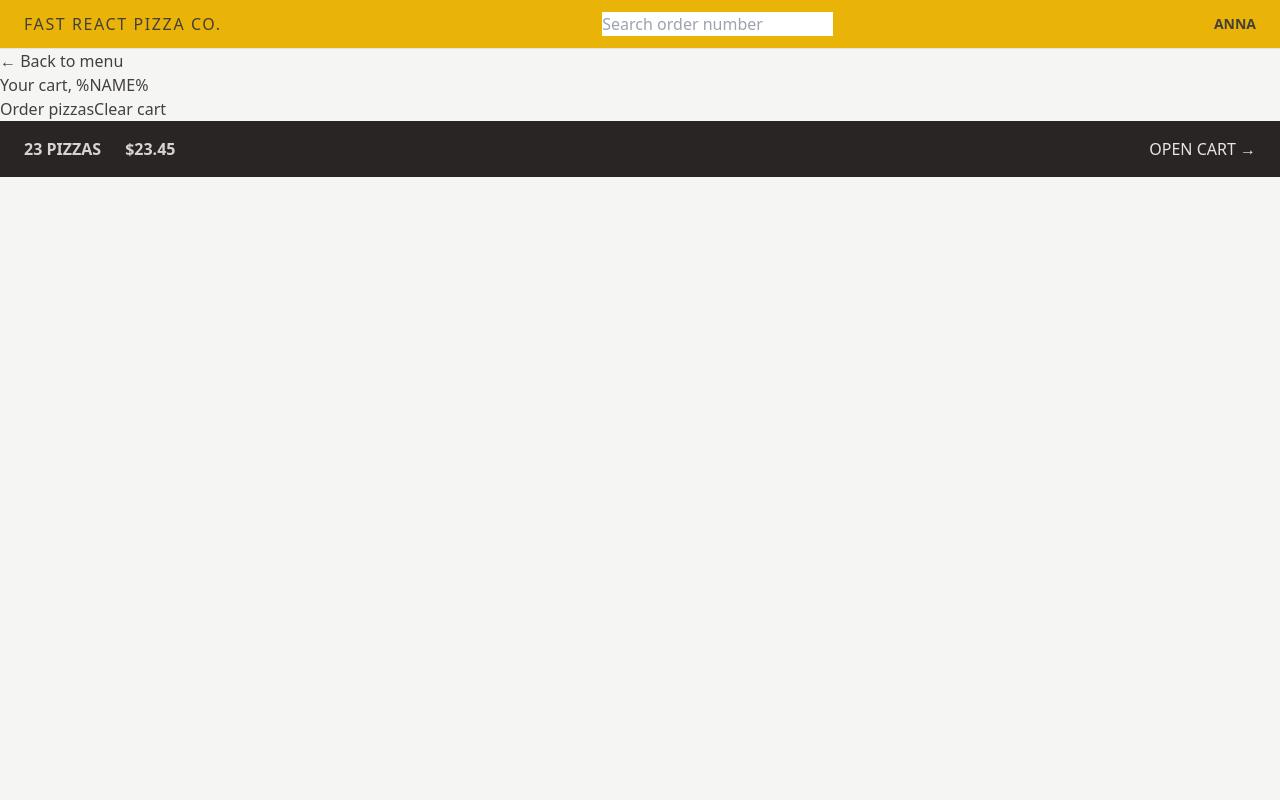
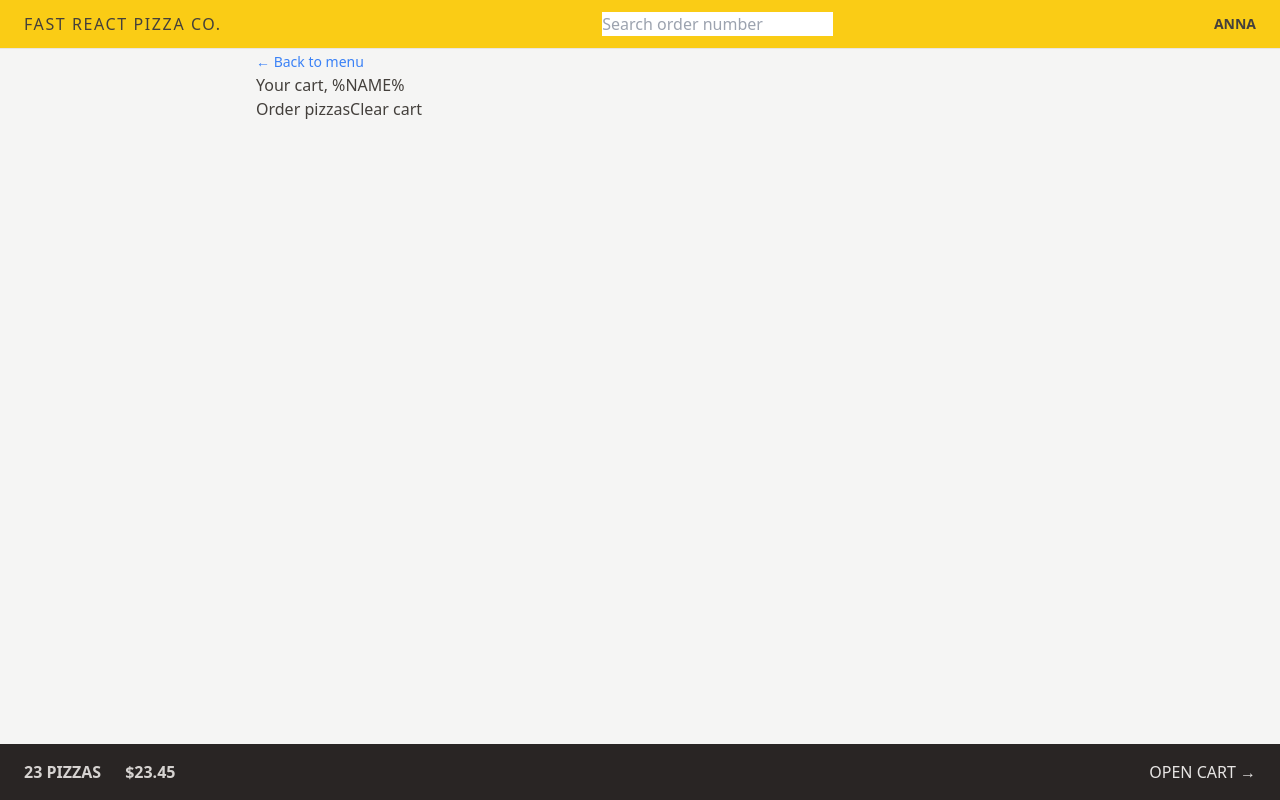
Before and after one commit to AnnaKilchytska/fast-react-pizza, a React (Vite) app: page /cart in a window 1280 px wide. Built offline with nearby package versions, Linux system fonts and the light colour scheme.

Commit message:
add grid and some buttons style within tailwind

```diff
--- a/src/features/cart/Cart.jsx
+++ b/src/features/cart/Cart.jsx
@@ -29,7 +29,12 @@
 
   return (
     <div>
-      <Link to="/menu">&larr; Back to menu</Link>
+      <Link
+        to="/menu"
+        className="text-sm text-blue-500 hover:text-blue-600 hover:underline"
+      >
+        &larr; Back to menu
+      </Link>
 
       <h2>Your cart, %NAME%</h2>
 
--- a/src/features/order/CreateOrder.jsx
+++ b/src/features/order/CreateOrder.jsx
@@ -1,31 +1,31 @@
-import { useState } from "react";
-import { Form, redirect, useActionData, useNavigation } from "react-router-dom";
-import { createOrder } from "../../services/apiRestaurant";
+import { useState } from 'react';
+import { Form, redirect, useActionData, useNavigation } from 'react-router-dom';
+import { createOrder } from '../../services/apiRestaurant';
 
 // https://uibakery.io/regex-library/phone-number
 const isValidPhone = (str) =>
   /^\+?\d{1,4}?[-.\s]?\(?\d{1,3}?\)?[-.\s]?\d{1,4}[-.\s]?\d{1,4}[-.\s]?\d{1,9}$/.test(
-    str
+    str,
   );
 
 const fakeCart = [
   {
     pizzaId: 12,
-    name: "Mediterranean",
+    name: 'Mediterranean',
     quantity: 2,
     unitPrice: 16,
     totalPrice: 32,
   },
   {
     pizzaId: 6,
-    name: "Vegetale",
+    name: 'Vegetale',
     quantity: 1,
     unitPrice: 13,
     totalPrice: 13,
   },
   {
     pizzaId: 11,
-    name: "Spinach and Mushroom",
+    name: 'Spinach and Mushroom',
     quantity: 1,
     unitPrice: 15,
     totalPrice: 15,
@@ -34,7 +34,7 @@
 
 function CreateOrder() {
   const navigation = useNavigation();
-  const isSubmitting = navigation.state === "submitting";
+  const isSubmitting = navigation.state === 'submitting';
   // const [withPriority, setWithPriority] = useState(false);
   const formErrors = useActionData();
 
@@ -78,8 +78,11 @@
 
         <div>
           <input type="hidden" name="cart" value={JSON.stringify(cart)} />
-          <button disabled={isSubmitting}>
-            {isSubmitting ? "Plasing order..." : "Order now"}
+          <button
+            disabled={isSubmitting}
+            className="inline-block rounded-full bg-yellow-400 px-4 py-3 font-semibold uppercase tracking-wide text-stone-800 transition-colors hover:bg-yellow-300 focus:bg-yellow-300 focus:outline-none focus:ring focus:ring-yellow-300 focus:ring-offset-2 disabled:cursor-not-allowed"
+          >
+            {isSubmitting ? 'Plasing order...' : 'Order now'}
           </button>
         </div>
       </Form>
@@ -95,13 +98,13 @@
   const order = {
     ...data,
     cart: JSON.parse(data.cart),
-    priority: data.priority === "on",
+    priority: data.priority === 'on',
   };
 
   const errors = {};
   if (!isValidPhone(order.phone))
     errors.phone =
-      "Please, give us your correct phone number. We might need it to call you.";
+      'Please, give us your correct phone number. We might need it to call you.';
   if (Object.keys(errors).length > 0) return errors;
 
   const newOrder = await createOrder(order);
--- a/src/ui/AppLayout.jsx
+++ b/src/ui/AppLayout.jsx
@@ -1,21 +1,23 @@
-import Header from "./Header";
-import CartOverview from "../features/cart/CartOverview";
-import { Outlet, useNavigation } from "react-router-dom";
-import Loader from "./Loader";
+import Header from './Header';
+import CartOverview from '../features/cart/CartOverview';
+import { Outlet, useNavigation } from 'react-router-dom';
+import Loader from './Loader';
 
 export default function AppLayout() {
   const navigation = useNavigation();
-  const isLoading = navigation.state === "loading";
+  const isLoading = navigation.state === 'loading';
 
   return (
-    <div className="layout">
+    <div className="grid h-screen grid-rows-[auto_1fr_auto]">
       {isLoading && <Loader />}
 
       <Header />
 
-      <main>
-        <Outlet />
-      </main>
+      <div className="overflow-scroll">
+        <main className="mx-auto max-w-3xl ">
+          <Outlet />
+        </main>
+      </div>
 
       <CartOverview />
     </div>
--- a/src/ui/Header.jsx
+++ b/src/ui/Header.jsx
@@ -4,7 +4,7 @@
 
 export default function Header() {
   return (
-    <header className="flex  items-center justify-between border-b border-stone-200 bg-yellow-500 px-4 py-3 uppercase sm:px-6">
+    <header className="flex  items-center justify-between border-b border-stone-200 bg-yellow-400 px-4 py-3 uppercase sm:px-6">
       <Link to="/" className="tracking-widest">
         Fast React Pizza Co.
       </Link>
```
